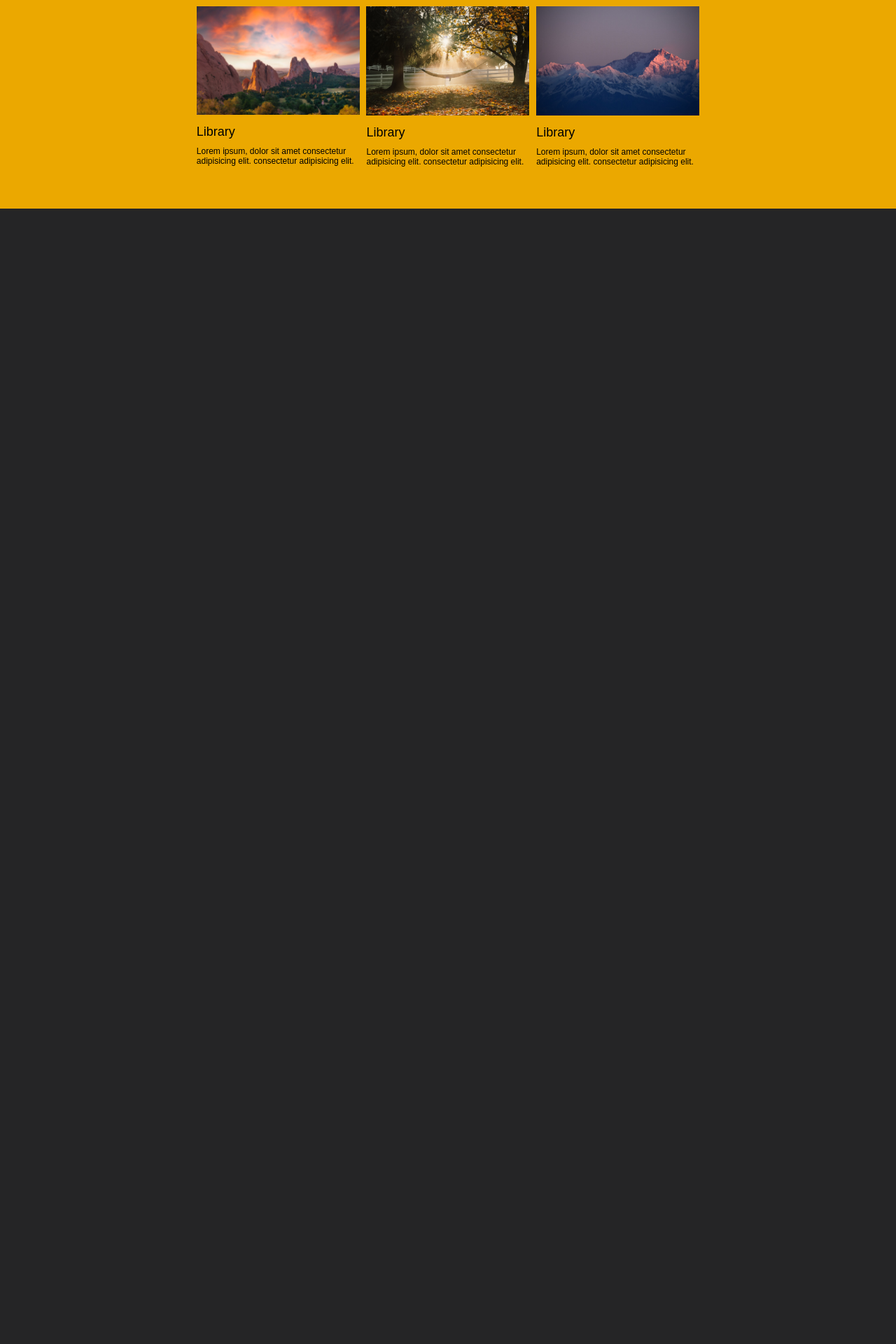
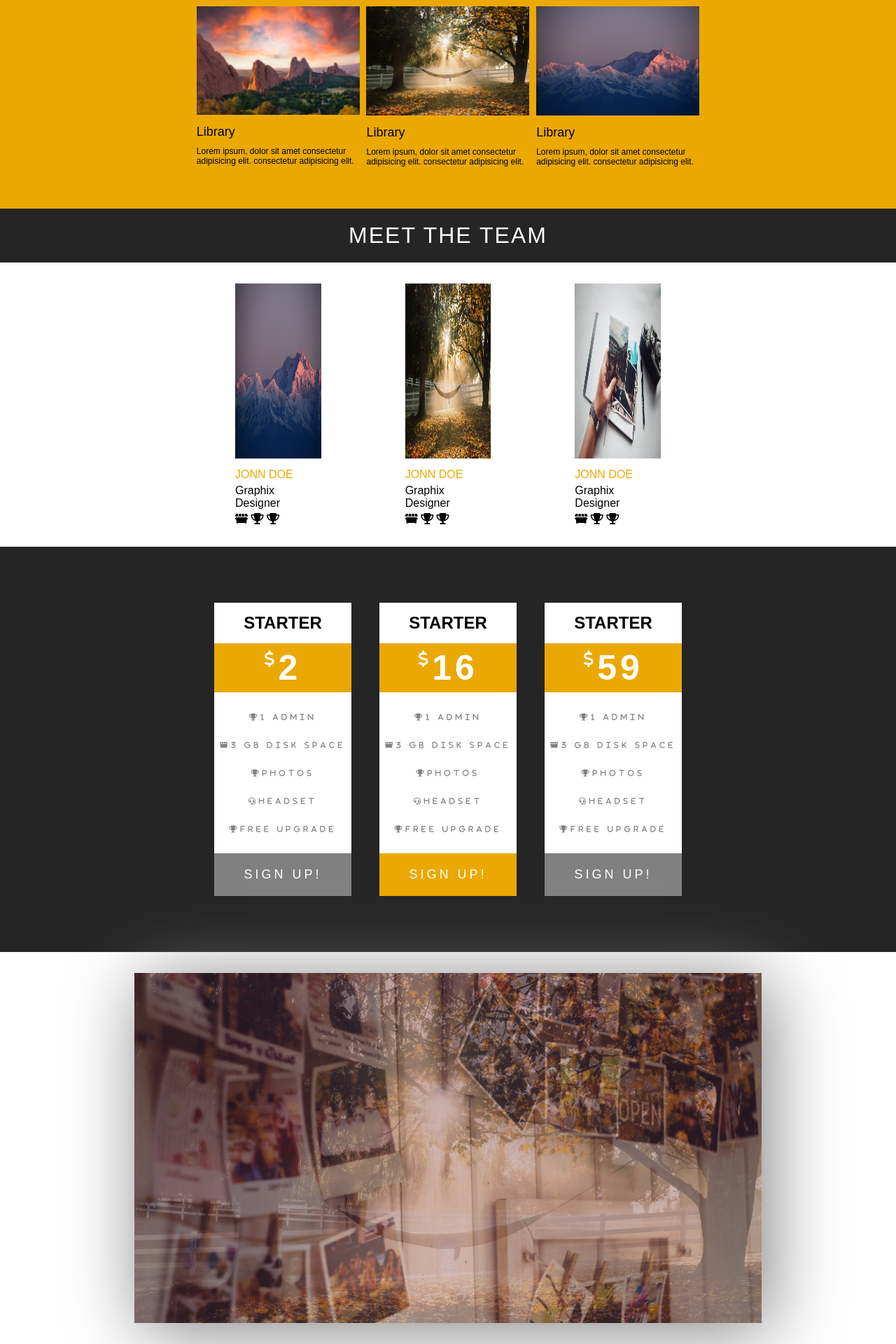
Before and after one commit to mghazidev/html-css-websites, a PHP site: page / in a window 1280 px wide. Shown: the part 1773-3693 px from the top of the page at 70% size. Before the commit the page ends 2071 px from the top, so only its background shows below. Run offline with PHP 8.4, Linux system fonts and the light colour scheme; some libraries are stand-ins or nearby versions.

Commit message:
Another-Flexbox-Website

```diff
--- a/website2/css/styles.css
+++ b/website2/css/styles.css
@@ -264,3 +264,143 @@
 .col-2 p:hover {
     color: lightgrey;
 }
+
+.heading-3 {
+    width: 100%;
+    display: flex;
+    justify-content: center;
+    background-color: #252526;
+}
+
+.heading-3 h1 {
+    margin: 20px auto;
+    color: #fff;
+    font-weight: 500;
+    letter-spacing: 2px;
+}
+
+.container-3 {
+    background-color: #fff;
+    width: 100%;
+    justify-content: center;
+}
+
+.content-3 {
+    flex-basis: 32%;
+    margin: 10px 60px;
+    flex-wrap: wrap;
+}
+
+.content-3 img {
+    width: 100%;
+    background-size: cover;
+    cursor: pointer;
+    height: 250px;
+}
+
+.content-3 h2 {
+    color: #eba800;
+    font-size: 16px;
+    font-weight: 500;
+    margin-top: 10px;
+    cursor: pointer;
+}
+
+.content-3 h2:hover {
+    color: lightgrey;
+}
+
+.content-3 p {
+    margin: 5px auto;
+    cursor: pointer;
+}
+
+.container-4 {
+    background-color: #252526;
+}
+
+.col-4 {
+    display: flex;
+    width: 60%;
+    margin: auto;
+    padding: 30px;
+    justify-content: center;
+}
+
+.content-4 {
+    flex-basis: 32%;
+    margin: 50px 20px;
+    background-color: white;
+    justify-content: center;
+}
+
+.content-4 h2 {
+    text-align: center;
+    margin: 15px auto;
+    cursor: pointer;
+}
+
+.rate-4 {
+    background-color: #eba800;
+    display: flex;
+    justify-content: center;
+}
+
+.rate-4 span {
+    font-size: 50px;
+    color: #fff;
+    cursor: pointer;
+}
+
+.content-4 .fa-solid {
+    display: flex;
+    color: grey;
+    margin: 30px auto;
+    justify-content: center;
+    letter-spacing: 5px;
+    font-size: 10px;
+    cursor: pointer;
+}
+
+.content-4 button {
+    width: 100%;
+    margin: 0;
+    cursor: pointer;
+}
+
+.btn-sign {
+    color: #fff;
+    display: flex;
+    background-color: grey;
+    justify-content: center;
+    font-size: 18px;
+    letter-spacing: 4px;
+    padding: 20px;
+}
+
+.btn-sign:hover {
+    background-color: #eba800;
+    transition: 0.2s ease;
+}
+
+.footer-1 {
+    display: flex;
+    margin: auto;
+    width: 70%;
+}
+
+.slider {
+    margin: 30px auto;
+    width: 100%;
+    background-image :url(../images/pexels-joyston-judah-933054.jpg);
+    background-size: cover;
+    height: 500px;
+    box-shadow: 10px 10px 100px grey;
+    animation: slide 10s infinite linear;
+}
+
+@keyframes slide {
+    0%{background-image :url(../images/pexels-joyston-judah-933054.jpg); }
+    40%{ background-image :url(../images/pexels-josh-hild-14557817.jpg);}
+    80% { background-image :url(../images/pexels-vladyslav-dukhin-296649.jpg);}
+}
--- a/website2/index.html
+++ b/website2/index.html
@@ -112,5 +112,86 @@
                 </div>
             </div>
         </div>
+        <section-3>
+            <div class="heading-3">
+                <h1>MEET THE TEAM</h1>
+            </div>
+            <div class="container-3">
+                <div class="column-2">
+                    <div class="content-3">
+                        <img src="images/pexels-joyston-judah-933054.jpg">
+                        <h2>JONN DOE</h2>
+                        <p>Graphix Designer</p>
+                        <i class="fa-solid fa-dumpster"></i>
+                        <i class="fa-solid fa-trophy"></i>
+                        <i class="fa-solid fa-trophy"></i>
+                    </div>
+                    <div class="content-3">
+                        <img src="images/pexels-josh-hild-14557817.jpg">
+                        <h2>JONN DOE</h2>
+                        <p>Graphix Designer</p>
+                        <i class="fa-solid fa-dumpster"></i>
+                        <i class="fa-solid fa-trophy"></i>
+                        <i class="fa-solid fa-trophy"></i>
+                    </div>
+                    <div class="content-3">
+                        <img src="images/pexels-nmq-936194.jpg">
+                        <h2>JONN DOE</h2>
+                        <p>Graphix Designer</p>
+                        <i class="fa-solid fa-dumpster"></i>
+                        <i class="fa-solid fa-trophy"></i>
+                        <i class="fa-solid fa-trophy"></i>
+                    </div>
+                </div>
+            </div>
+        </section-3>
+        <section-4>
+            <div class="container-4">
+                <div class="col-4">
+                    <div class="content-4">
+                        <h2>STARTER</h2>
+                        <div class="rate-4">
+                        <i class="fa-solid fa-dollar-sign" style="font-size: 24px; color: #fff; margin: 10px auto;"><span>2</span></i>
+                        </div>
+                        <i class="fa-solid fa-trophy">1 admin</i>
+                        <i class="fa-solid fa-dumpster">3 Gb Disk Space</i>
+                        <i class="fa-solid fa-trophy">Photos</i>
+                        <i class="fa-sharp fa-solid fa-headset">Headset</i>
+                        <i class="fa-solid fa-trophy">Free Upgrade</i>
+                        <button class="btn-sign">SIGN UP!</button>
+                    </div>
+                    <div class="content-4">
+                        <h2>STARTER</h2>
+                        <div class="rate-4">
+                            <i class="fa-solid fa-dollar-sign" style="font-size: 24px; color: #fff; margin: 10px auto;"><span>16</span></i>
+                        </div>
+                        <i class="fa-solid fa-trophy">1 admin</i>
+                        <i class="fa-solid fa-dumpster">3 Gb Disk Space</i>
+                        <i class="fa-solid fa-trophy">Photos</i>
+                        <i class="fa-sharp fa-solid fa-headset">Headset</i>
+                        <i class="fa-solid fa-trophy">Free Upgrade</i>
+                        <button class="btn-sign" style="background-color: #eba800;">SIGN UP!</button>
+                    </div>
+                    <div class="content-4">
+                        <h2>STARTER</h2>
+                        <div class="rate-4">
+                            <i class="fa-solid fa-dollar-sign" style="font-size: 24px; color: #fff; margin: 10px auto;"><span>59</span></i>
+                        </div>
+                        <i class="fa-solid fa-trophy">1 admin</i>
+                        <i class="fa-solid fa-dumpster">3 Gb Disk Space</i>
+                        <i class="fa-solid fa-trophy">Photos</i>
+                        <i class="fa-sharp fa-solid fa-headset">Headset</i>
+                        <i class="fa-solid fa-trophy">Free Upgrade</i>
+                        <button class="btn-sign" >SIGN UP!</button>
+                    </div>
+                </div>
+            </div>
+        </section-4>
+        <footer>
+            <div class="footer-1">
+                <div class="slider">
+                </div>
+            </div>
+        </footer>
     </body>
 </html>
```
Also changed, not shown: website2/images/pexels-josh-hild-2422255.jpg (added).
